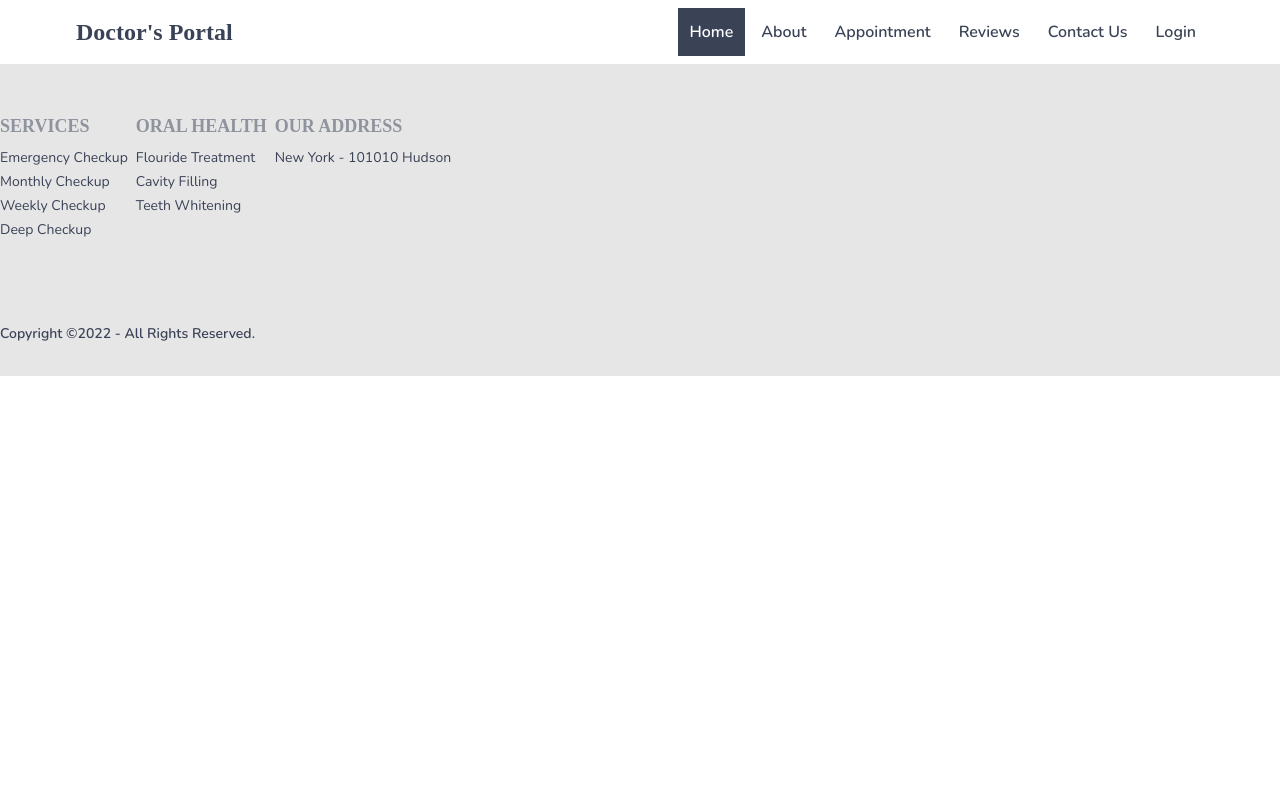
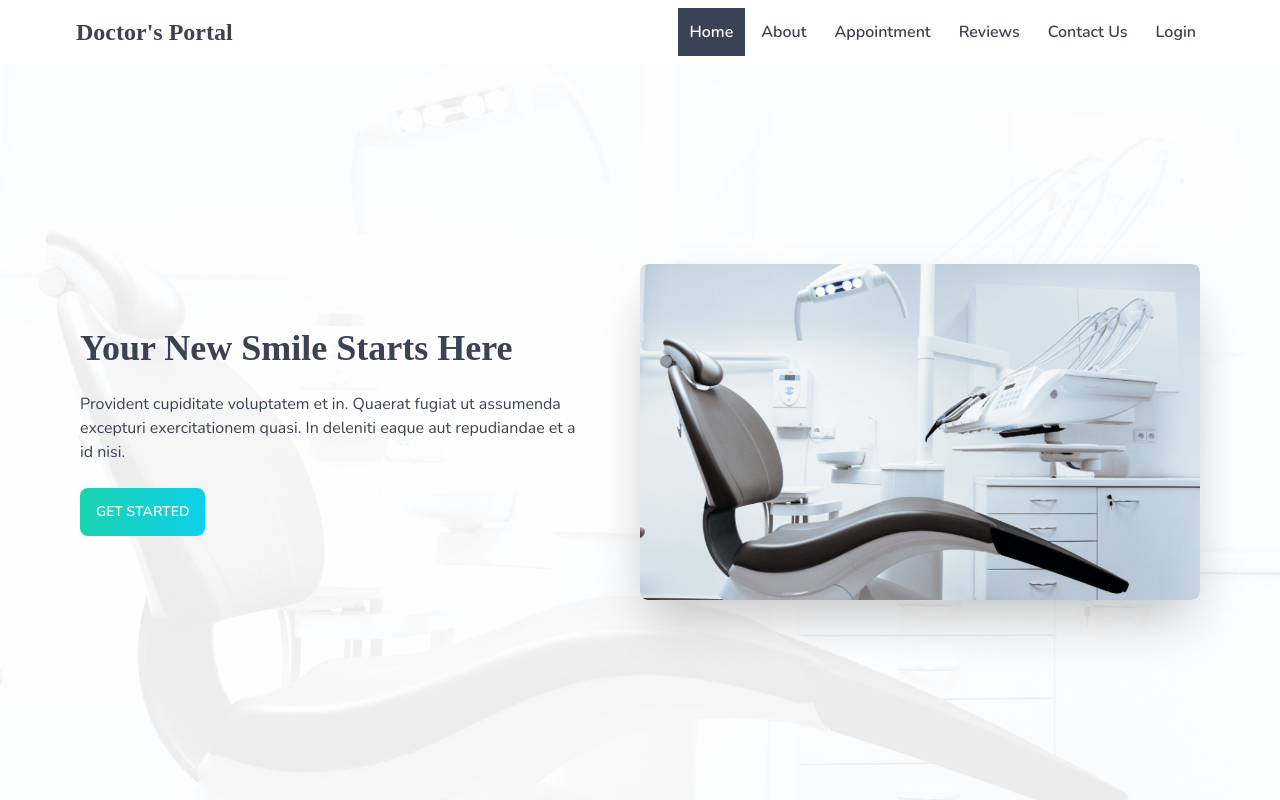
Before and after one commit to genuinestalwart/doctors-portal-client, a React (Create React App) app: page / in a window 1280 px wide. Shown: the top 800 px of the page. Built offline with nearby package versions, Linux system fonts and the light colour scheme; a web font is replaced by a local one.

Commit message:
banner done

```diff
--- /dev/null
+++ b/src/components/Home/Banner.js
@@ -0,0 +1,21 @@
+import React from 'react';
+import chair from '../../assets/images/chair.png';
+
+const Banner = () => {
+    return (
+        <section>
+            <div className="bg-[url('/src/assets/images/bg.png')] bg-cover h-[calc(100vh_-_4rem)] hero px-16">
+                <div className="hero-content space-x-8">
+                    <div className='w-1/2'>
+                        <h1 className="text-4xl font-bold">Your New Smile Starts Here</h1>
+                        <p className="py-6">Provident cupiditate voluptatem et in. Quaerat fugiat ut assumenda excepturi exercitationem quasi. In deleniti eaque aut repudiandae et a id nisi.</p>
+                        <button className="bg-gradient-to-r border-0 btn btn-primary from-primary hover:from-primary-focus to-secondary hover:to-secondary-focus text-base-100">Get Started</button>
+                    </div>
+                    <img src={chair} className="rounded-lg shadow-2xl w-1/2" alt='doctor chair' />
+                </div>
+            </div>
+        </section>
+    );
+};
+
+export default Banner;
--- a/src/components/Main/Home.js
+++ b/src/components/Main/Home.js
@@ -1,9 +1,10 @@
 import React from 'react';
+import Banner from '../Home/Banner';
 
 const Home = () => {
     return (
         <div>
-
+            <Banner></Banner>
         </div>
     );
 };
--- a/src/components/Shared/Header/Navbar.js
+++ b/src/components/Shared/Header/Navbar.js
@@ -3,7 +3,7 @@ import { NavLink } from 'react-router-dom';
 
 const Navbar = () => {
     const applyClass = ({ isActive }) => {
-        return `font-semibold px-3 ${isActive ? 'bg-accent text-base-100' : 'hover:bg-secondary bg-transparent hover:text-base-100'}`;
+        return `font-semibold px-3 ${isActive ? 'bg-accent text-base-100' : 'bg-transparent hover:bg-gradient-to-r hover:from-primary hover:to-secondary hover:text-base-100'}`;
     };
 
     return (
```
